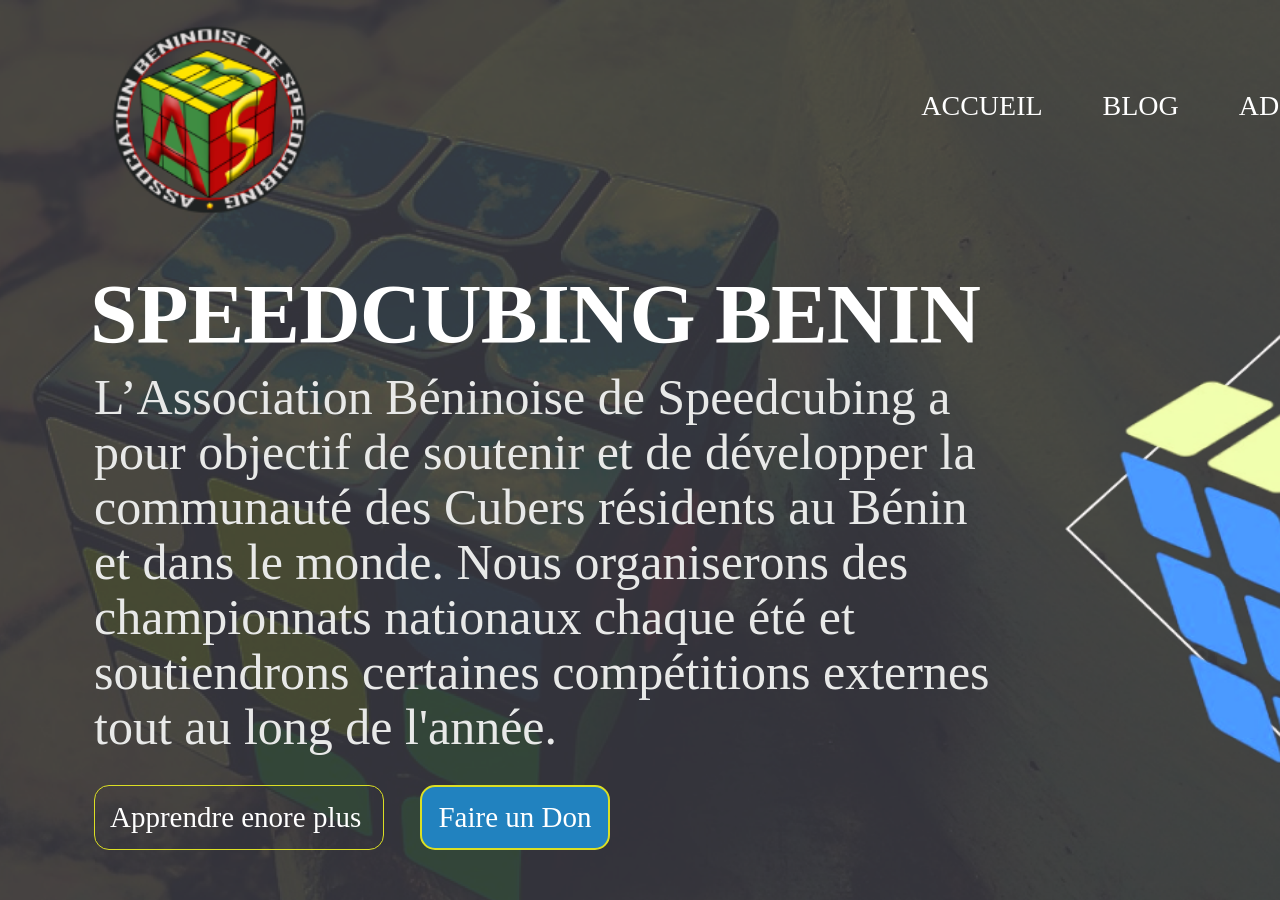
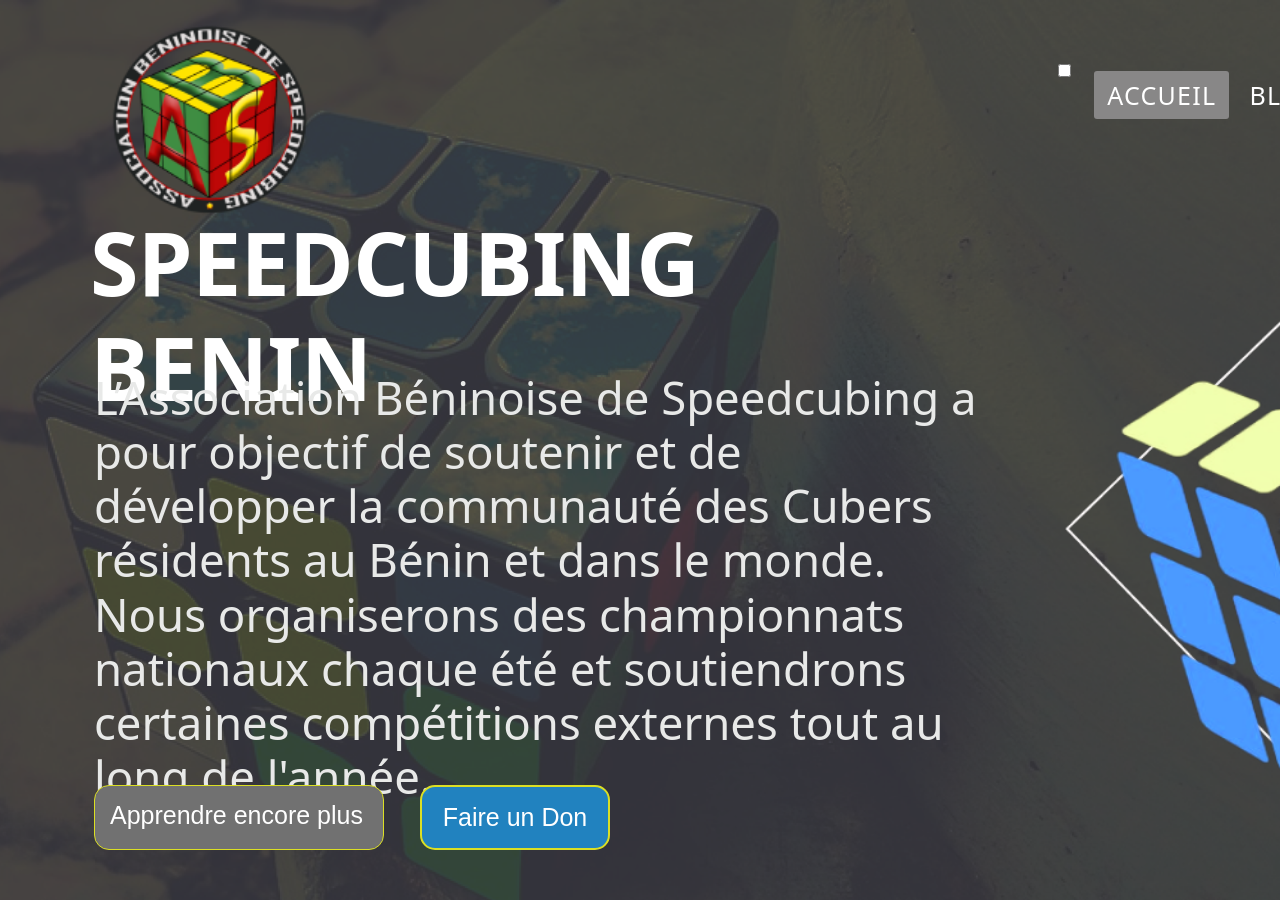
Before and after one commit to Roland229/speedcubingbenin, a plain HTML site: page index.html in a window 1280 px wide. Shown: the top 900 px of the page. Drawn offline with Linux system fonts and the light colour scheme.

Commit message:
Mise à jour html/css et création de fichier js

```diff
--- a/css/style.css
+++ b/css/style.css
@@ -1,15 +1,17 @@
-*{
+* {
   margin: 0;
   padding: 0;
   text-decoration: none;
   list-style: none;
 }
+
 .body {
-  font-family: -apple-system, BlinkMacSystemFont,'Segoe UI', Roboto,
-   Oxygen, Ubuntu, Cantarell, 'Open Sans', 'Helvetica Neue', sans-serif;
+  font-family: -apple-system, BlinkMacSystemFont, 'Segoe UI', Roboto,
+    Oxygen, Ubuntu, Cantarell, 'Open Sans', 'Helvetica Neue', sans-serif;
 }
+
 .background {
-  width:100%;
+  width: 100%;
   height: 100%;
   background-attachment: fixed;
   background-repeat: no-repeat;
@@ -21,8 +23,9 @@
   top: 0px;
   overflow: hidden;
 }
-.header {
-}
+
+.header {}
+
 .navbar {
   width: 1860px;
   margin: 10px;
@@ -34,43 +37,77 @@
   box-sizing: border-box;
   position: absolute;
 }
-.navbar a{
-  color: white;
-  display: inline-block;
+
+.navbar {
+
+  font-family: system-ui, -apple-system, BlinkMacSystemFont, 'Segoe UI', Roboto,
+    Oxygen, Ubuntu, Cantarell, 'Open Sans', 'Helvetica Neue', sans-serif;
 }
+
 .logo {
   position: absolute;
+  padding: 0px 0px;
   width: 1000px;
   left: 100px;
   top: 10px;
 }
-.logo img{
+
+.logo img {
   width: 20%;
 }
+
 .navbar .nav-links ul {
-  display: flex;
+  float: right;
+  margin-right: 20px;
   text-decoration: none;
   padding: 10px 15px;
+}
+
+
+.nav-links ul li {
+  margin: 0px 8px;
+  padding: 0px;
+  display: inline-block;
+  line-height: 50px;
+}
+
+.nav-links ul li a {
+  color: white;
+  font-size: 25px;
+
   text-transform: uppercase;
+  letter-spacing: 0.05em;
 
 }
-.nav-links ul li {
-  margin: 10px 20px;
-  padding: 10px;
-  font-size: 28px;
+
+a.active,
+a:hover {
+  background: rgb(136, 135, 135);
+  padding: 15px;
+  padding: 7px 13px;
+  border-radius: 3px;
+  transition: .5s;
+}
+
+.nav-links ul li :hover {
+  background: rgb(136, 135, 135);
+  color: rgb(252, 252, 252);
+  padding: 15px;
+  gap: 15px;
+  transition: all 0.4s;
 
 }
-.nav-links ul li a :hover{
-  background: #FFF;
-  color: #000;
-}
-h1{
+
+
+h1 {
   position: absolute;
   width: 900px;
   height: 500px;
   left: 90px;
   top: 65px;
-  font-size: 85px;
+  font-size: 88px;
+  font-family: system-ui, -apple-system, BlinkMacSystemFont, 'Segoe UI', Roboto,
+    Oxygen, Ubuntu, Cantarell, 'Open Sans', 'Helvetica Neue', sans-serif;
   line-height: 119.02%;
   display: flex;
   align-items: center;
@@ -79,25 +116,30 @@ h1{
   text-transform: uppercase;
   color: #FFFFFF;
 }
-p{
+
+p {
   position: absolute;
   width: 900px;
   height: 350px;
   left: 94px;
   top: 370px;
   font-weight: 500;
-  font-size: 50px;
-  line-height: 110.78%;
+  font-size: 45.5px;
+  font-family: system-ui, -apple-system, BlinkMacSystemFont, 'Segoe UI', Roboto,
+    Oxygen, Ubuntu, Cantarell, 'Open Sans', 'Helvetica Neue', sans-serif;
+  line-height: 119.78%;
   color: #E8E9E8
 }
-.cube{
+
+.cube {
   position: absolute;
-  width: 748px;
+  width: 700px;
   height: 700px;
   left: 1065px;
   top: 200px;
 }
-.btn1{
+
+.btn1 {
   position: absolute;
   color: #FFF;
   display: flex;
@@ -108,13 +150,22 @@ p{
   height: 65px;
   left: 94px;
   top: 785px;
-  font-size: 29px;
+  font-size: 25px;
   background: rgba(0, 0, 0, 0, 0.02em);
+  background-color: rgb(113, 113, 113);
   border: 1px solid #DBDF24;
   border-radius: 15px;
   box-sizing: border-box;
+  transition: all 0.5s;
+  cursor: pointer;
 }
-.btn2{
+
+.btn1:hover {
+  background-color: #f9f9f9;
+  color: rgb(7, 7, 7);
+}
+
+.btn2 {
   position: absolute;
   color: #FFF;
   box-sizing: border-box;
@@ -129,8 +180,15 @@ p{
   height: 65px;
   left: 420px;
   top: 785px;
-  font-size: 29px;
+  font-size: 25px;
   background: rgba(33, 133, 196, 0.97);
   border: 2px solid #DBDF24;
   border-radius: 15px;
+  transition: all 0.5s;
+  cursor: pointer;
 }
+
+.btn2:hover {
+  background-color: #f9f9f9;
+  color: rgb(7, 7, 7);
+}
--- a/index.html
+++ b/index.html
@@ -1,12 +1,15 @@
 <!DOCTYPE html>
 <html lang="fr">
+
 <head>
     <meta charset="UTF-8">
     <meta http-equiv="X-UA-Compatible" content="IE=edge">
     <meta name="viewport" content="width=device-width, initial-scale=1.0">
     <title>SPEEDCUBING BENIN</title>
     <link rel="stylesheet" href="css/style.css">
+    <script src="script.js" defer></script>
 </head>
+
 <body class="background" style="background-image: url('./img/lexus.png');">
     <div class="header">
         <div class="navbar">
@@ -14,8 +17,9 @@
                 <img src="./img/logoabs.png" alt="LOGO">
             </div>
             <div class="nav-links">
+                <input type="checkbox">
                 <ul>
-                <li><a href="#">ACCUEIL</a></li>
+                    <li><a class="active" href="#">ACCUEIL</a></li>
                     <li><a href="#">BLOG</a></li>
                     <li><a href="#">ADHÉSION</a></li>
                     <li><a href="#">BOUTIQUE</a></li>
@@ -31,10 +35,8 @@
         Nous organiserons des championnats nationaux chaque été et soutiendrons
         certaines compétitions externes tout au long de l'année.</p>
     <img class="cube" src="./img/cube.png" alt="CUBE">
-                <!--<button class="btn1">Apprendre encore plus</button>
-                <button class="btn2">Faire un Don</button>-->
-                <a class="btn1" href="#">Apprendre enore plus</a>
-                <a class="btn2" href="#">Faire un Don</a>
+    <button class="btn1">Apprendre encore plus</button>
+    <button class="btn2">Faire un Don</button>
 </body>
 
 </html>
```
Lines whose indentation alone changed are shown as unchanged.
